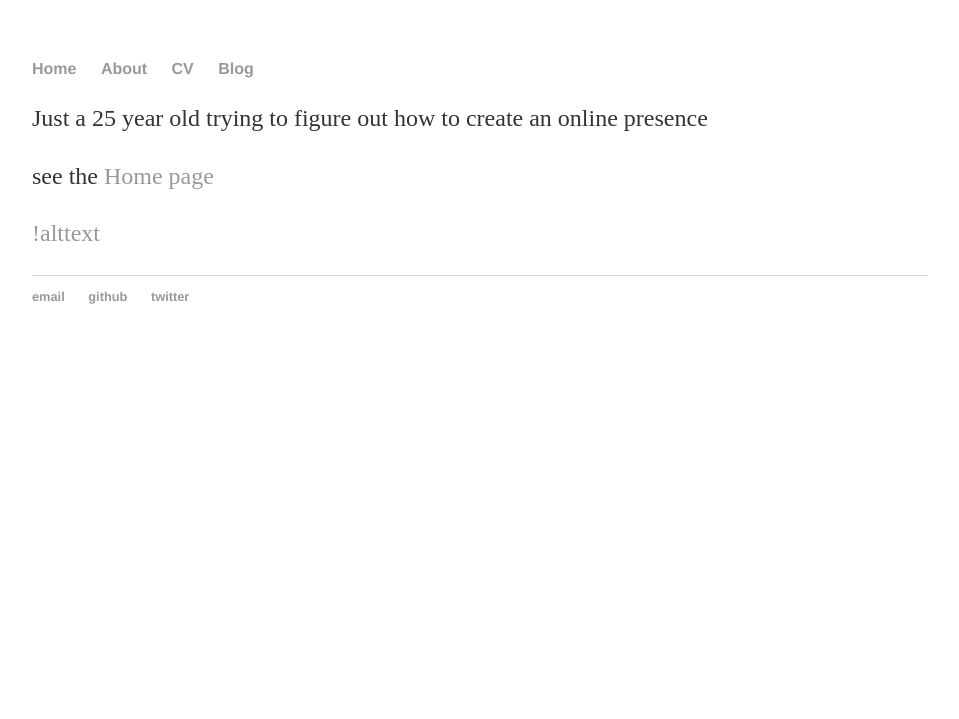
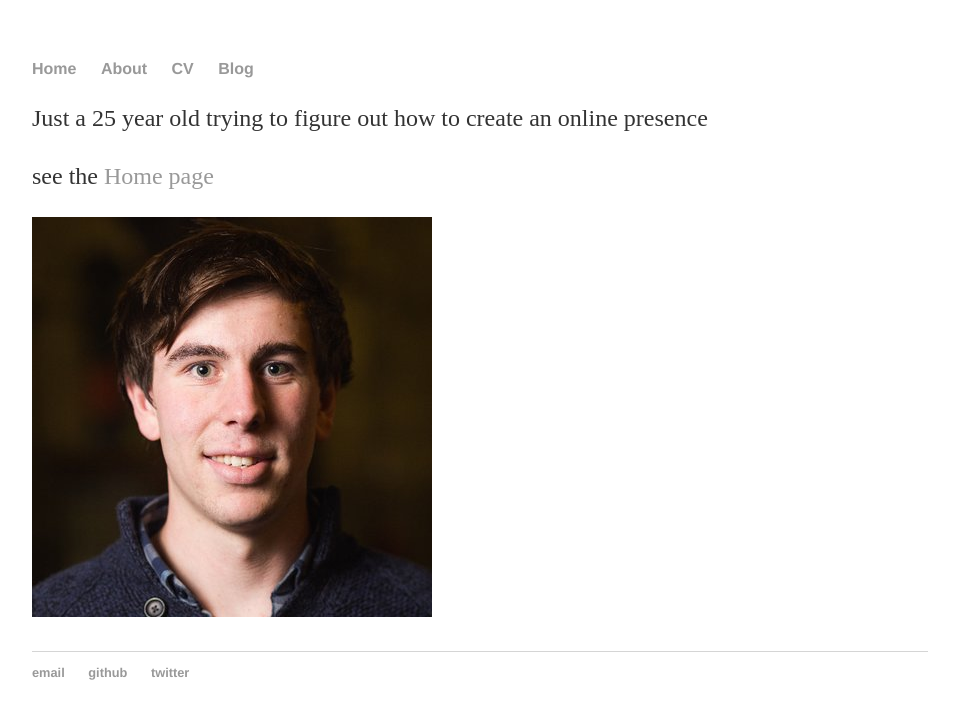
Before and after one commit to ciwhite/ciwhite.github.io, a Jekyll site: the page built from about.md, in a window 1280 px wide. Shown: the top 719 px of the page, without its empty margins (160-1119 px from the left). Built offline with Jekyll 4.4.1, drawn with Linux system fonts in a browser that asks for light colours; our own code applies the rules of GitHub Pages for plain Markdown files.

Commit message:
Update about.md

```diff
--- a/about.md
+++ b/about.md
@@ -6,4 +6,4 @@ Just a 25 year old trying to figure out how to create an online presence
 
 see the [Home page](index.md)
 
-[!alttext](profile.jpg)
+![alt text](profile.jpg)
```
